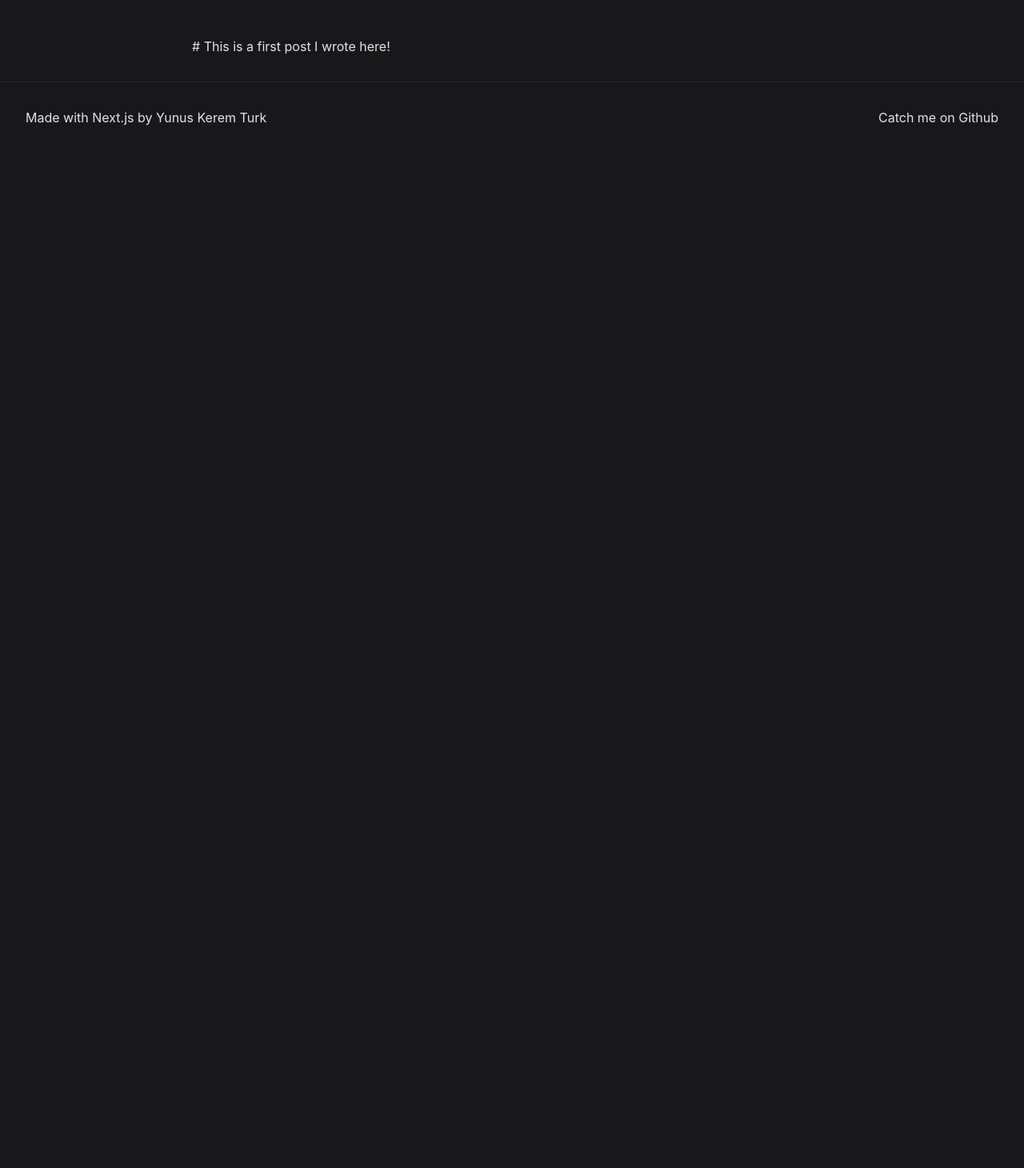
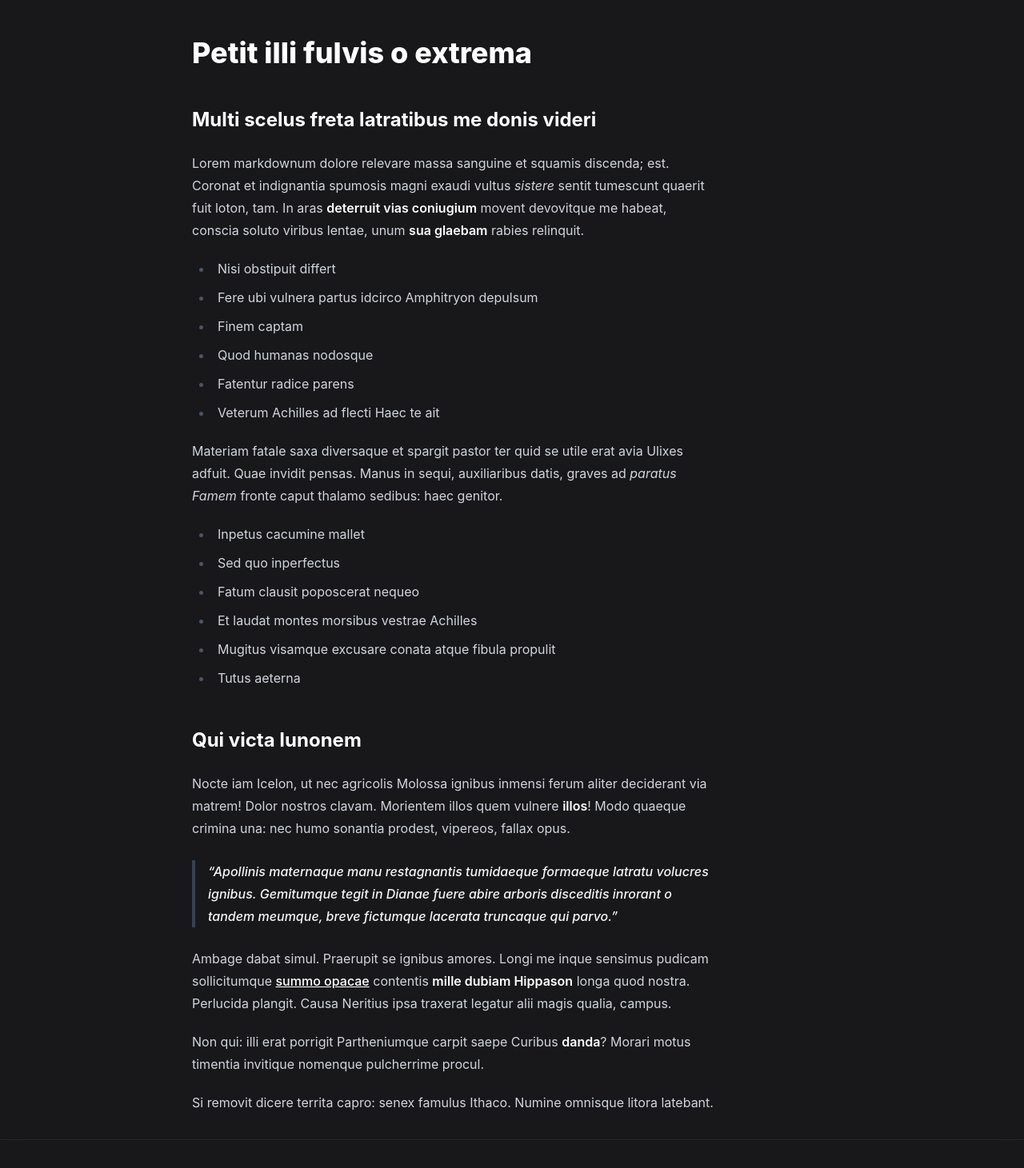
Before and after one commit to cosinus30/bloggy, a Next.js app: page /posts/post-1 in a window 1280 px wide. Shown: the part 660-2121 px from the top of the page at 80% size. Before the commit the page ends 851 px from the top, so only its background shows below. Built offline with nearby package versions, Linux system fonts and the light colour scheme.

Commit message:
feat: add markdown rendering for article detail

```diff
--- a/components/posts/post-detail/post-content.js
+++ b/components/posts/post-detail/post-content.js
@@ -1,10 +1,11 @@
 import PostHeader from "./post-header";
+import ReactMarkdown from "react-markdown";
 
 export default function PostContent({ image, title, date, summary }) {
   return (
     <article className="flex flex-col gap-y-12">
       <PostHeader image={DUMMY_POST.image} title={DUMMY_POST.title} />
-      <div>{DUMMY_POST.content}</div>
+      <ReactMarkdown className="prose prose-invert">{DUMMY_POST.content}</ReactMarkdown>
     </article>
   );
 }
@@ -14,9 +15,56 @@ const DUMMY_POST = {
   slug: "post-4",
   date: "2020-01-01",
   summary: "This is a post",
-  content: "# This is a first post I wrote here!",
+  content: `# Petit illi fulvis o extrema
+
+  ## Multi scelus freta latratibus me donis videri
+
+  Lorem markdownum dolore relevare massa sanguine et squamis discenda; est.
+  Coronat et indignantia spumosis magni exaudi vultus *sistere* sentit tumescunt
+  quaerit fuit loton, tam. In aras **deterruit vias coniugium** movent devovitque
+  me habeat, conscia soluto viribus lentae, unum **sua glaebam** rabies relinquit.
+
+  - Nisi obstipuit differt
+  - Fere ubi vulnera partus idcirco Amphitryon depulsum
+  - Finem captam
+  - Quod humanas nodosque
+  - Fatentur radice parens
+  - Veterum Achilles ad flecti Haec te ait
+
+  Materiam fatale saxa diversaque et spargit pastor ter quid se utile erat avia
+  Ulixes adfuit. Quae invidit pensas. Manus in sequi, auxiliaribus datis, graves
+  ad *paratus Famem* fronte caput thalamo sedibus: haec genitor.
+
+  - Inpetus cacumine mallet
+  - Sed quo inperfectus
+  - Fatum clausit poposcerat nequeo
+  - Et laudat montes morsibus vestrae Achilles
+  - Mugitus visamque excusare conata atque fibula propulit
+  - Tutus aeterna
+
+  ## Qui victa Iunonem
+
+  Nocte iam Icelon, ut nec agricolis Molossa ignibus inmensi ferum aliter
+  deciderant via matrem! Dolor nostros clavam. Morientem illos quem vulnere
+  **illos**! Modo quaeque crimina una: nec humo sonantia prodest, vipereos, fallax
+  opus.
+
+  > Apollinis maternaque manu restagnantis tumidaeque formaeque latratu volucres
+  > ignibus. Gemitumque tegit in Dianae fuere abire arboris disceditis inrorant o
+  > tandem meumque, breve fictumque lacerata truncaque qui parvo.
+
+  Ambage dabat simul. Praerupit se ignibus amores. Longi me inque sensimus pudicam
+  sollicitumque [summo opacae](http://potest.io/) contentis **mille dubiam
+  Hippason** longa quod nostra. Perlucida plangit. Causa Neritius ipsa traxerat
+  legatur alii magis qualia, campus.
+
+  Non qui: illi erat porrigit Partheniumque carpit saepe Curibus **danda**? Morari
+  motus timentia invitique nomenque pulcherrime procul.
+
+  Si removit dicere territa capro: senex famulus Ithaco. Numine omnisque litora
+  latebant.`,
   image: {
-    src: "/me.jpeg",
+    src: "/ouael-ben-salah-Hqb-daSdX10-unsplash.jpeg",
     alt: "Image showing Yunus Kerem Turk",
   },
 };
```
